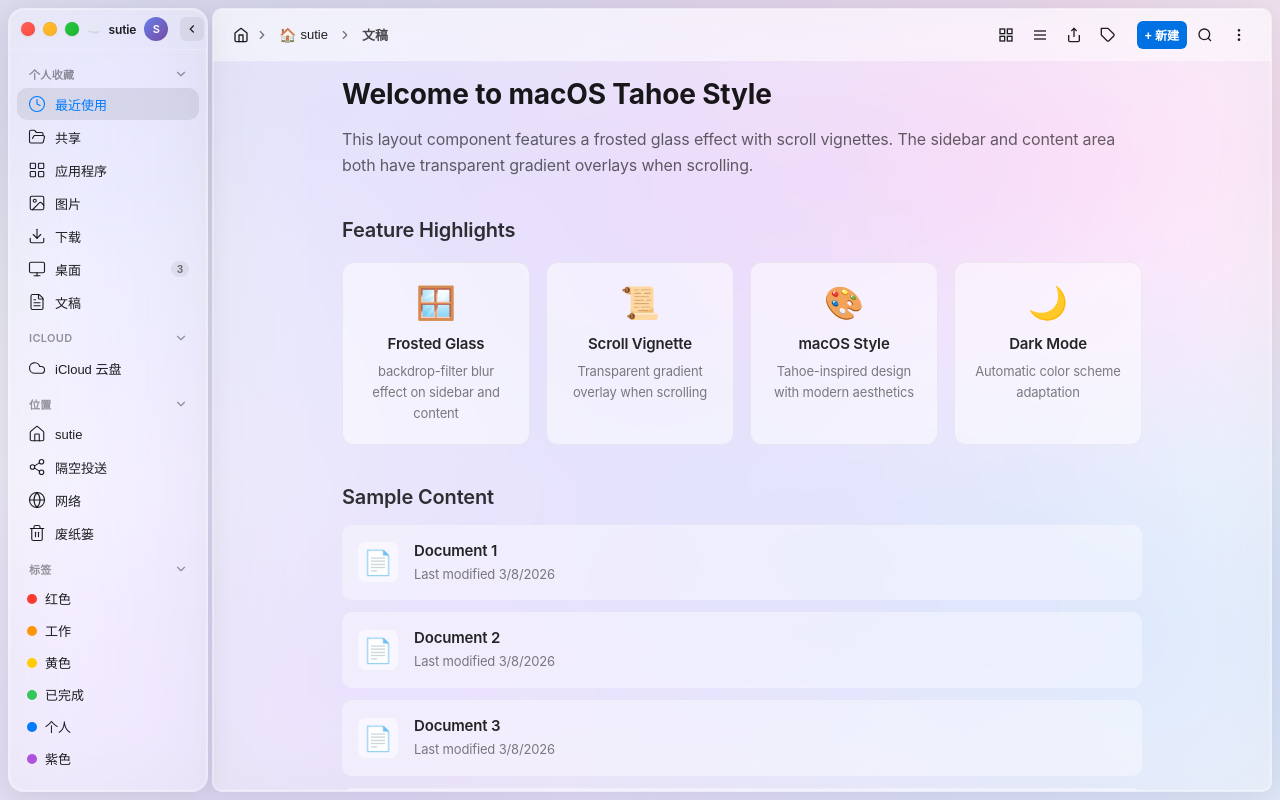
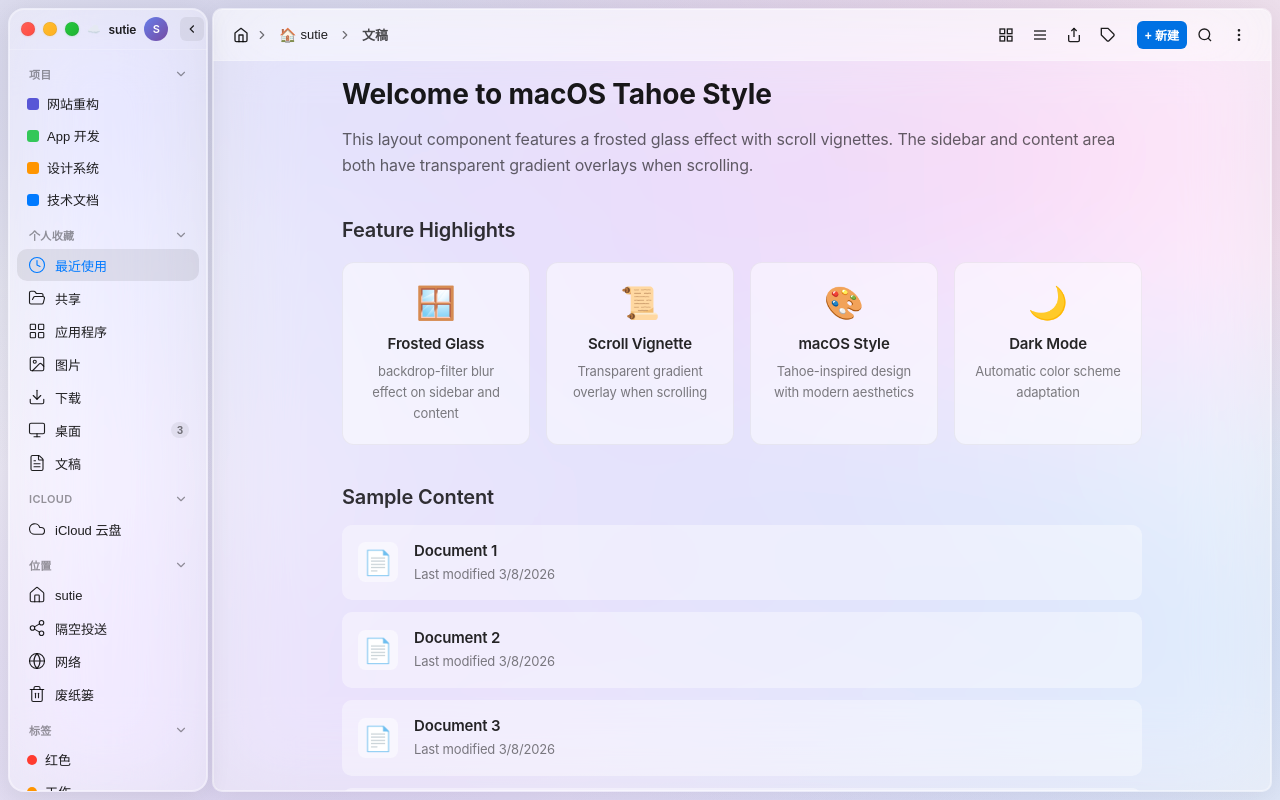
Before and after one commit to susususutie/demo-tahoe-layout, a React (Vite) app: page / in a window 1280 px wide. Built offline with nearby package versions, Linux system fonts and the light colour scheme.

Commit message:
feat: 添加圆角矩形图标菜单组示例
- 在个人收藏组上方添加'项目'菜单组
- 使用 iconType: 'roundedRect' 圆角矩形图标
- 四种颜色示例：紫/绿/橙/蓝

```diff
--- a/src/components/TahoeLayout.tsx
+++ b/src/components/TahoeLayout.tsx
@@ -27,6 +27,17 @@
  * 示例导航数据 - 访达风格分组
  */
 const getDefaultNavSections = (): NavSection[] => [
+  {
+    id: 'projects',
+    title: '项目',
+    items: [
+      // 使用圆角矩形图标的示例菜单组
+      { id: 'proj-web', label: '网站重构', iconType: 'roundedRect', iconColor: '#5856d6', activeColor: 'macos' },
+      { id: 'proj-app', label: 'App 开发', iconType: 'roundedRect', iconColor: '#34c759', activeColor: 'macos' },
+      { id: 'proj-design', label: '设计系统', iconType: 'roundedRect', iconColor: '#ff9500', activeColor: 'macos' },
+      { id: 'proj-docs', label: '技术文档', iconType: 'roundedRect', iconColor: '#007aff', activeColor: 'macos' },
+    ],
+  },
   {
     id: 'favorites',
     title: '个人收藏',
```
